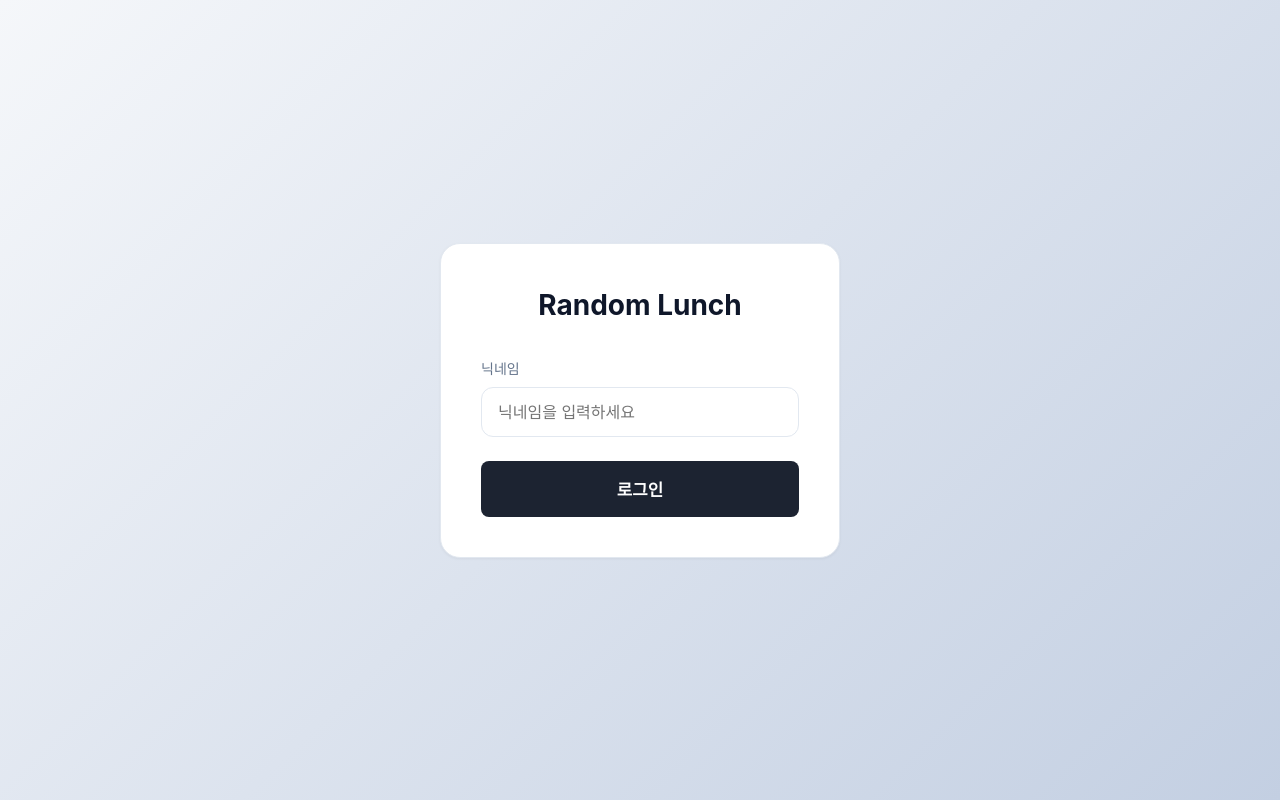
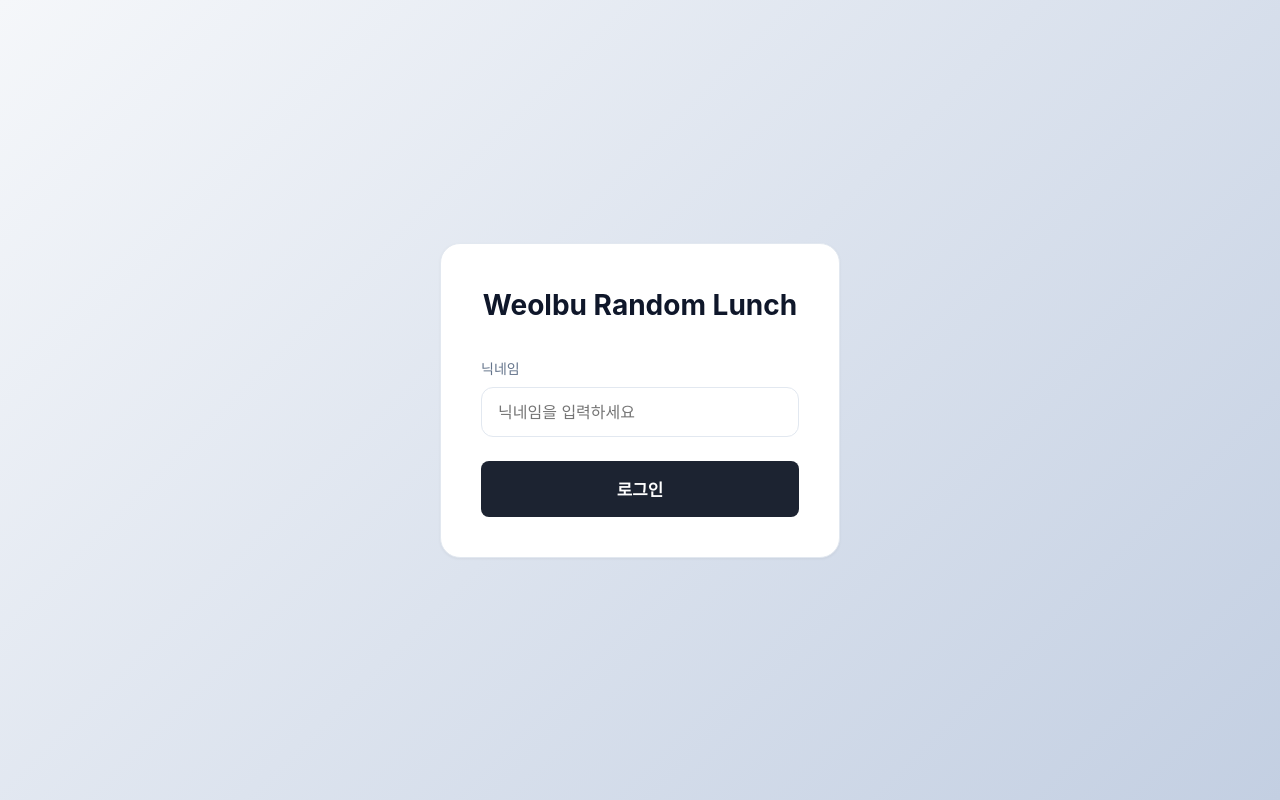
Before and after one commit to jinny-log/weolbu-random-lunch, a plain HTML site: page index.html in a window 1280 px wide. Drawn offline with Linux system fonts and the light colour scheme; no server answers; a web font is replaced by a local one.

Commit message:
Update title to Weolbu Random Lunch

```diff
--- a/index.html
+++ b/index.html
@@ -4,7 +4,7 @@
 <head>
   <meta charset="UTF-8">
   <meta name="viewport" content="width=device-width, initial-scale=1.0">
-  <title>Random Lunch</title>
+  <title>Weolbu Random Lunch</title>
   <link href="https://fonts.googleapis.com/css2?family=Pretendard:wght@400;500;600;700&display=swap" rel="stylesheet">
   <link rel="stylesheet" href="style.css">
   <script type="module">
@@ -43,7 +43,7 @@
     <!-- Login View -->
     <div id="login-view" class="view active">
       <div class="login-card glass">
-        <h1>Random Lunch</h1>
+        <h1>Weolbu Random Lunch</h1>
         <div class="input-group">
           <label for="nickname">닉네임</label>
           <input type="text" id="nickname" placeholder="닉네임을 입력하세요">
@@ -57,7 +57,7 @@
     <div id="admin-view" class="view">
       <nav class="navbar glass">
         <div class="nav-left">
-          <h2>Random Lunch</h2>
+          <h2>Weolbu Random Lunch</h2>
         </div>
         <div class="nav-right">
           <span id="user-greeting">님</span>
```
